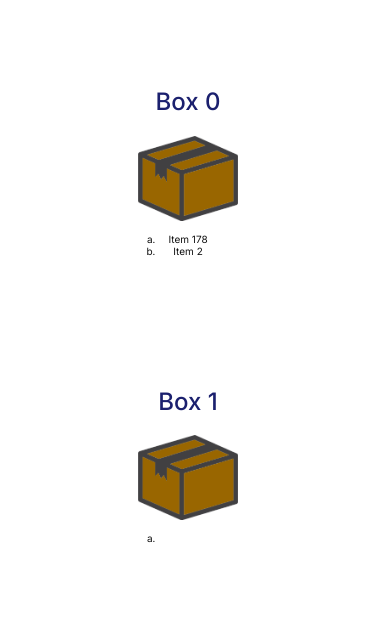
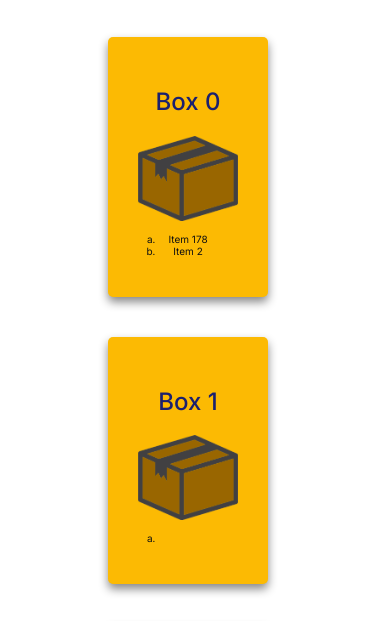
Before and after one commit to RobinWilliamAvci/Basement-App, a website: page public/index.html in a window 390 px wide. Shown: the part 209-830 px from the top of the page. Drawn offline with Linux system fonts and the light colour scheme.

Commit message:
style for mobilescreen's on boxes fix and comments in index and script

```diff
--- a/public/css/style.css
+++ b/public/css/style.css
@@ -142,4 +142,9 @@ section h1{
     .boxes{
         grid-template-columns: repeat(2, 1fr);
     }
+    .boxes .box {
+        border-radius: 5px;
+        box-shadow: 0px 5px 10px #888;
+        background: var(--primary-color);
+    }
 }
--- a/public/js/script.js
+++ b/public/js/script.js
@@ -29,7 +29,7 @@ for (i = 0; i < boxesAmount; i++) {
     newList.id = "items";
     var newListElement = document.createElement("li");
 
-    //maybe for more than 4 items add a "more..." Link and a own page for each "box"? and  only show the first first XXX (8) Letters !!!!!!!
+    //maybe for more than 3 items add a "more..." Link and a own page for each "box"? and  only show the first first XXX (8) Letters !!!!!!!
 
     newElement.append(newList);
     newList.append(newListElement)
```
Also changed, not shown: public/index.html (+1 -1 lines).
